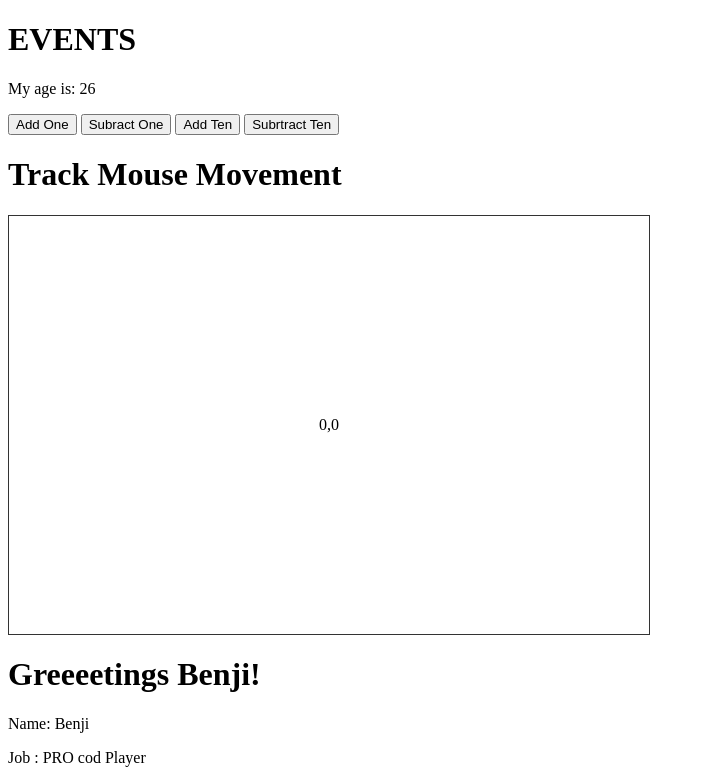
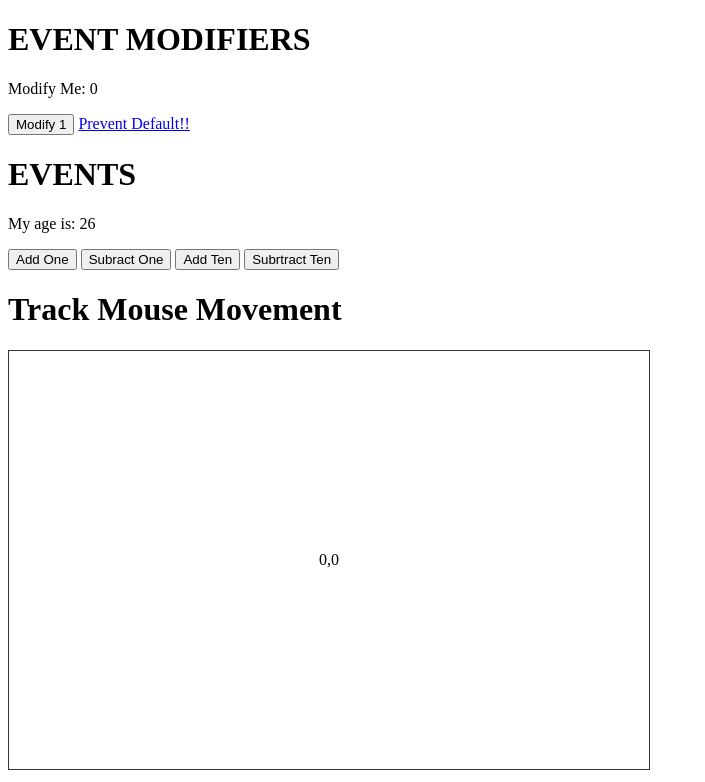
Before and after one commit to B-Griffinn/vuejs-basics, a plain HTML site: page index.html in a window 1280 px wide. Shown: the top 782 px of the page, without its empty margins (0-705 px from the left). Drawn offline with nearby package versions, Linux system fonts and the light colour scheme.

Commit message:
Event Modifiers

```diff
--- a/app.js
+++ b/app.js
@@ -12,7 +12,8 @@ new Vue({
         websiteTag: '<a href="https://github.com/B-Griffinn/vuejs-basics"> BOUND </a>',
         age: 26,
         x: 0,
-        y:0
+        y:0,
+        modifyMe: 0,
     },
 
     // methonds
@@ -22,15 +23,21 @@ new Vue({
         },
 
         addYear: function(increment) {
-            this.age+=increment
+            this.age += increment
         },
         subtractYear: function(decrement) {
-            this.age-=decrement
+            this.age -= decrement
         },
         // track cursor
         updateXY: function(event) {
             this.x = event.offsetX;
             this.y = event.offsetY;
+        },
+        modifyFn: function(inc) {
+            this.modifyMe += inc
+        },
+        clickHref: function() {
+            alert("You clicked meh")
         }
     },
 });
--- a/index.html
+++ b/index.html
@@ -10,6 +10,28 @@
 <body>
     <!-- root element controlled by Vue() in app.js -->
     <div id="vue-app">
+
+        <h1>EVENT MODIFIERS</h1>
+        <p>Modify Me: {{ modifyMe }}</p>
+        <button
+        v-on:click.once="modifyFn(1)"
+        >
+            Modify 1
+        </button>
+
+        <a
+            href="http://www.thenetninja.co.uk"
+            v-on:click.prevent="clickHref"
+        >
+            Prevent Default!!
+        </a>
+
+
+
+
+
+
+
 
         <h1>EVENTS</h1>
         <p>My age is: {{ age }}</p>
```
Also changed, not shown: 1 other file.
